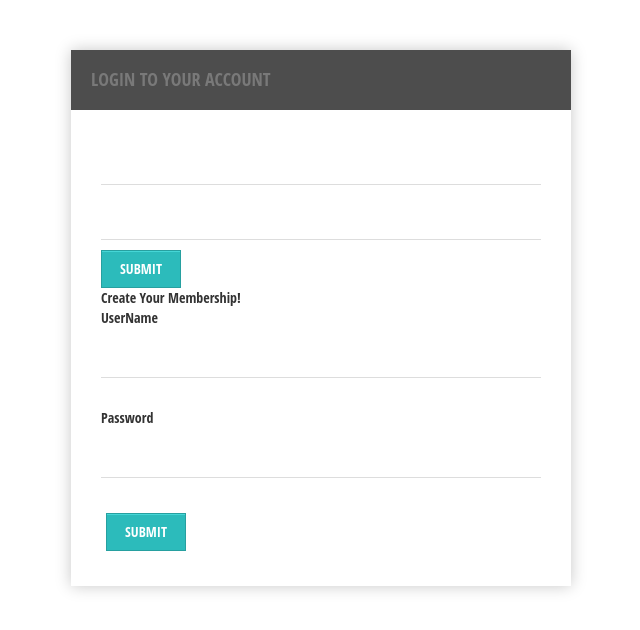
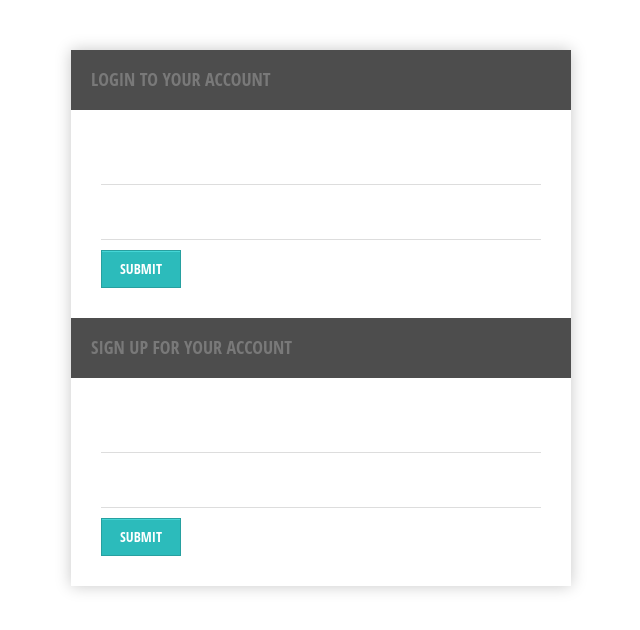
Before and after one commit to gabe571/vindica-frontend, a React (Create React App) app: page / in a window 1280 px wide. Shown: the top 630 px of the page, without its empty margins (319-959 px from the left). Built offline with nearby package versions, Linux system fonts and the light colour scheme; what google-maps-react would draw is missing.

Commit message:
signup component

```diff
--- a/src/components/SignUp.js
+++ b/src/components/SignUp.js
@@ -77,19 +77,16 @@ handleSignUpChange = (e) => {
 
 render(){
   return (
-    <div className="signup">
-     <form onSubmit={(e) => this.handleSignUp(e, this.state)}>
-         <div>Create Your Membership!</div>
-         <label>UserName</label>
-         <br></br>
-         <input type="text" name="username" value={this.state.username} onChange={this.handleSignUpChange}/>
-        <br/>
-         <label>Password</label>
-         <br></br>
-         <input type="password" name="password" value={this.state.password} onChange={this.handleSignUpChange}/>
-         <br/>
-         <input className="sl-btn"type="submit" value="Submit" />
-      </form>
+    <div >
+      <br/>
+      <br/>
+      <br/>
+    <h2>SIGN UP FOR YOUR ACCOUNT</h2>
+    <form onSubmit={(e) => this.handleSignUp(e, this.state)}>
+    <input type="text" name="username" value={this.state.username} onChange={this.handleSignUpChange}/>
+    <input type="password" name="password" value={this.state.password} onChange={this.handleSignUpChange}/>
+      <input type="submit" value="Submit" />
+    </form>
     </div>
   );
 }
```
